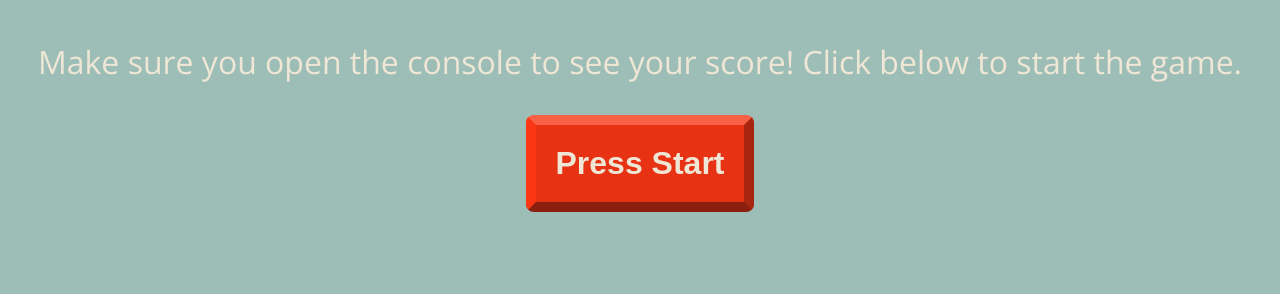
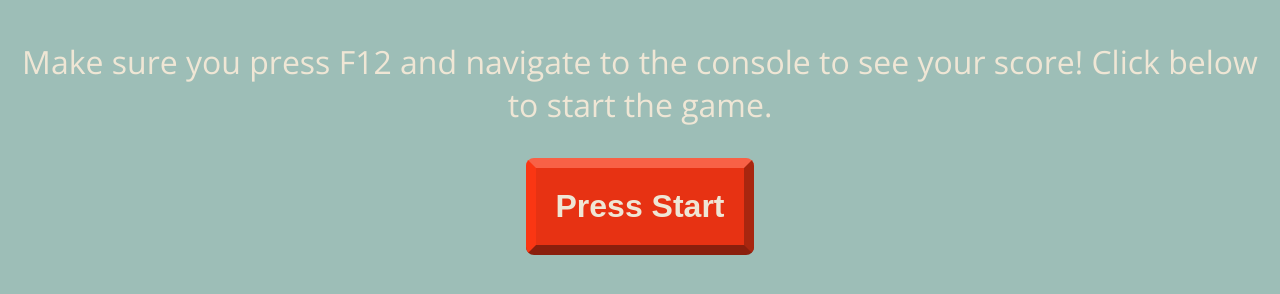
Before and after one commit to grif-wakeman/Wakeman-part-two, a plain HTML site: page index.html in a window 1280 px wide. Shown: the part 300-594 px from the top of the page. Drawn offline with nearby package versions, Linux system fonts and the light colour scheme.

Commit message:
Added updated directions for the game

```diff
--- a/index.html
+++ b/index.html
@@ -11,7 +11,7 @@
 <body>
     <img src="/Assets/2151102.png" width="150px"/>
     <h1>GC Mini Golf</h1>
-    <p>Make sure you open the console to see your score! Click below to start the game.</p>
+    <p>Make sure you press F12 and navigate to the console to see your score! Click below to start the game.</p>
     <button onclick="miniGolf()">Press Start</button><br>
 
     <script src="script.js"></script>
```
